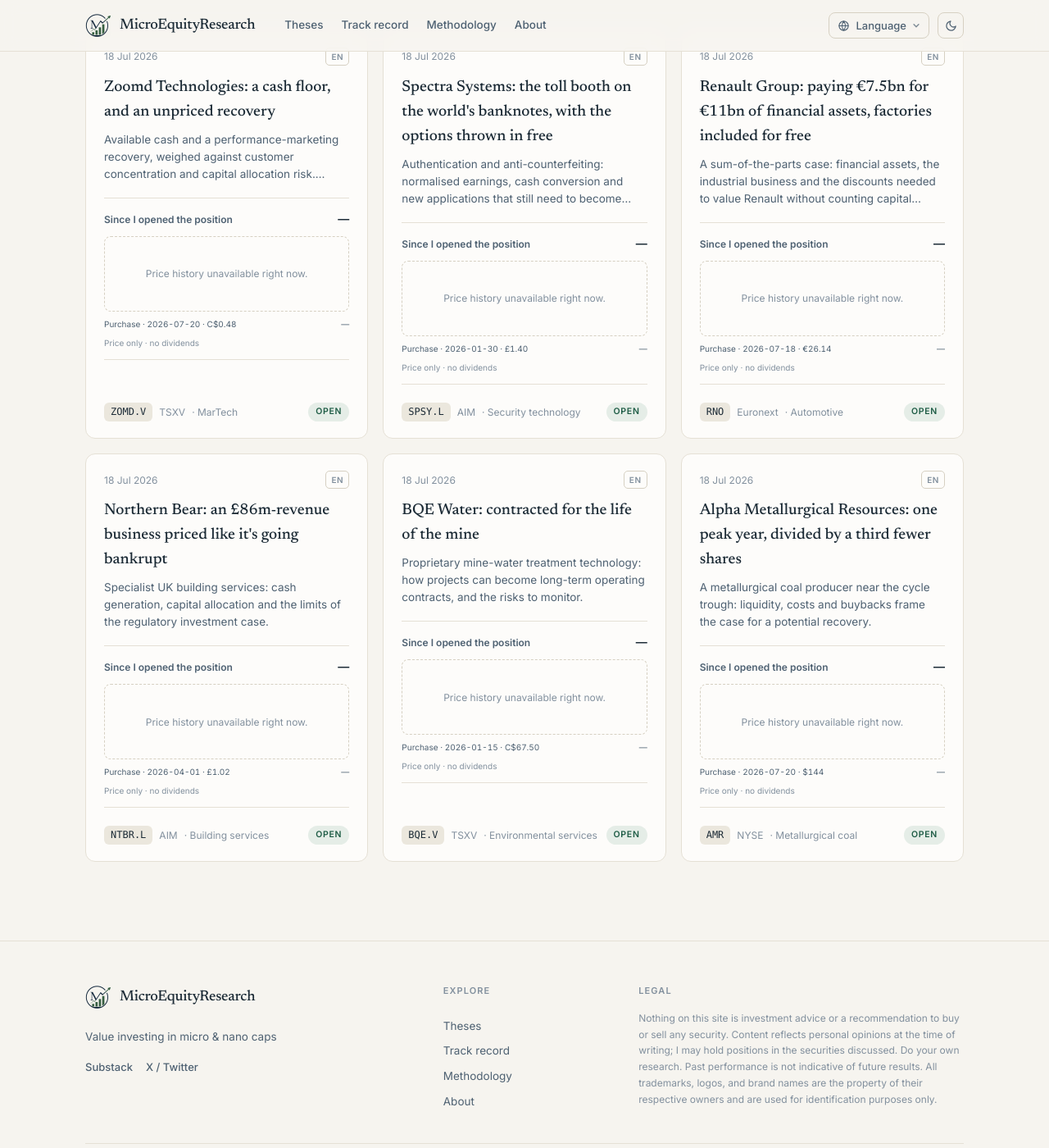
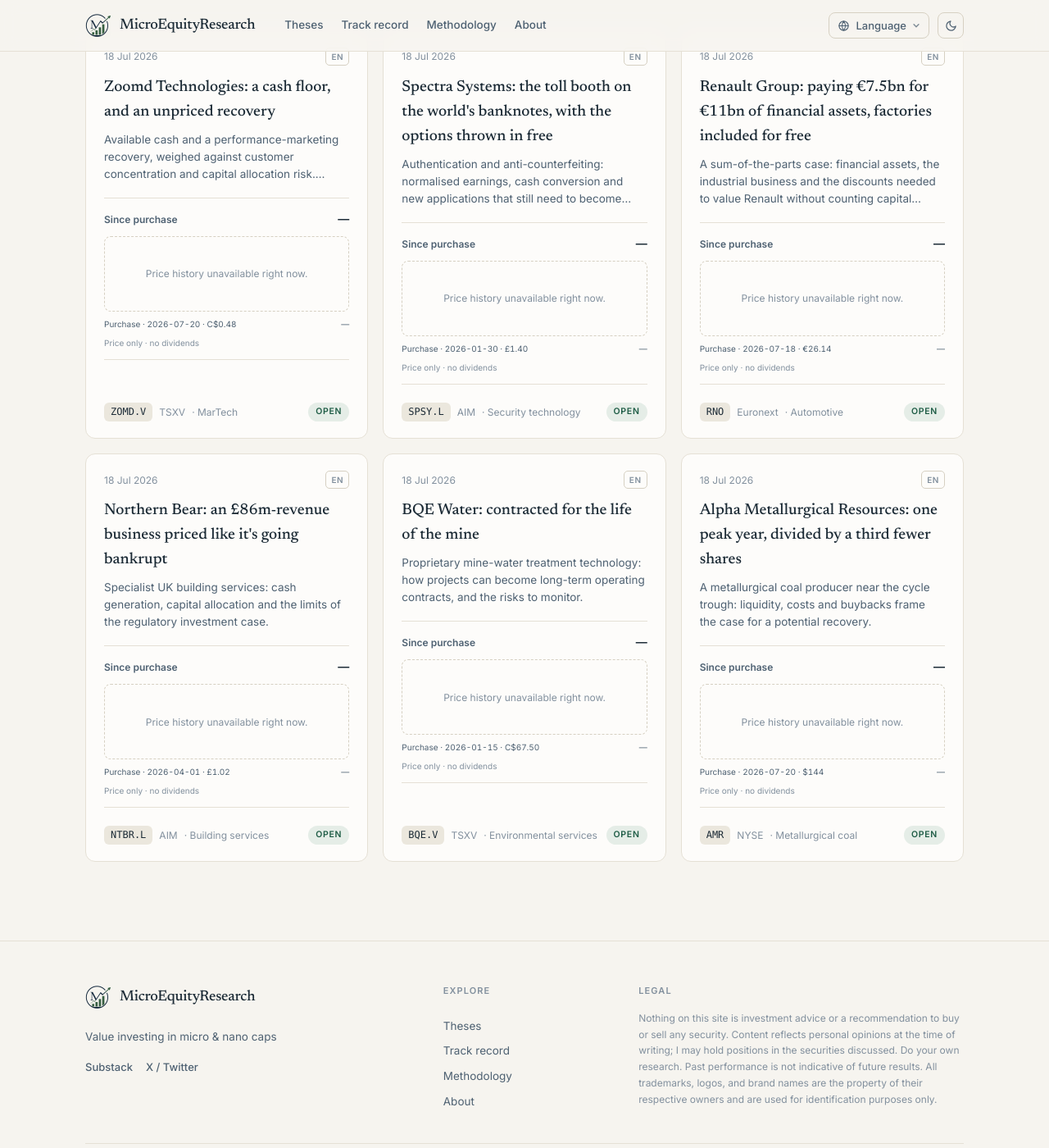
Before and after one commit to trackcmg/micro_cap_invest, a Jekyll site: the page built from index.html, in a window 1280 px wide and 1400 px high, scrolled down 1093 px. Shown: the whole window at 82% size. Built offline with Jekyll 4.4.1, drawn with Linux system fonts in a browser that asks for light colours.

Commit message:
Use neutral since-purchase chart label

```diff
--- a/_includes/price-history.html
+++ b/_includes/price-history.html
@@ -10,7 +10,7 @@
   <div class="price-history-heading">
     <div>
       {% if include.full %}<p class="eyebrow">{% if chart_lang == 'es' %}Cotización{% else %}Share price{% endif %}</p>{% endif %}
-      <p class="price-history-title">{% if chart_lang == 'es' %}Desde que abrí la posición{% else %}Since I opened the position{% endif %}</p>
+      <p class="price-history-title">{% if chart_lang == 'es' %}Desde la compra{% else %}Since purchase{% endif %}</p>
     </div>
     <strong class="price-history-change" data-chart-change>—</strong>
   </div>
```
